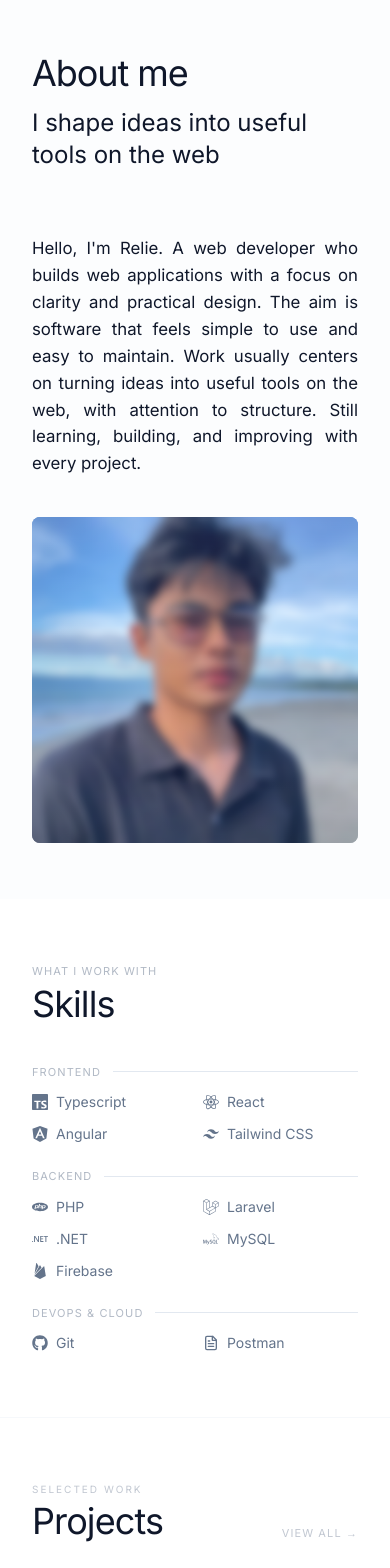
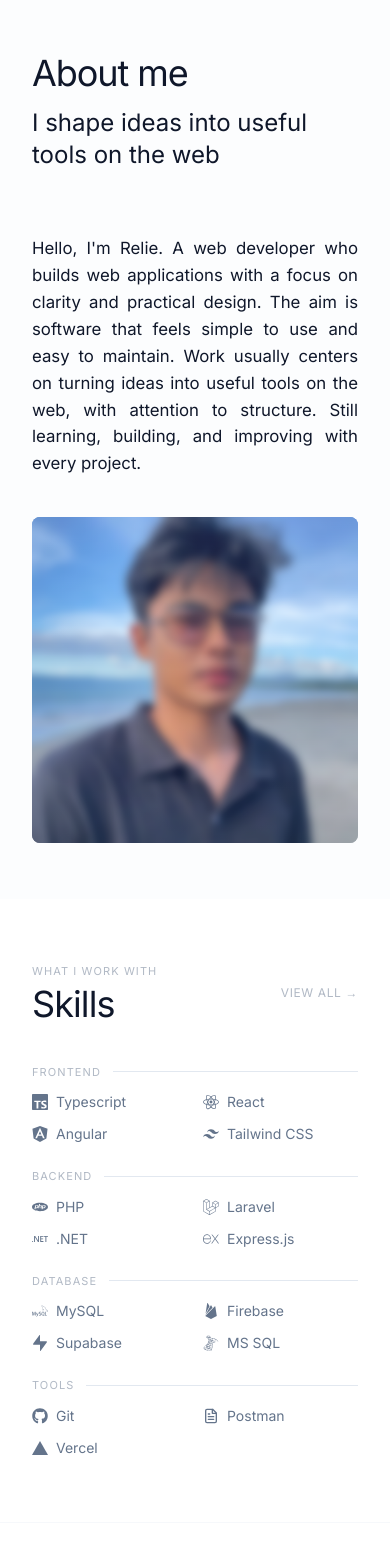
Before and after one commit to reliepalor/portfolio, a Next.js app: page / in a window 390 px wide. Shown: the top 1568 px of the page. Built offline with nearby package versions, Linux system fonts and the light colour scheme.

Commit message:
fix icons

```diff
--- a/app/(root)/page.tsx
+++ b/app/(root)/page.tsx
@@ -118,11 +118,11 @@ export default function IndexPage() {
 
       {/* ── Skills ───────────────────────────────────────────────────────── */}
       <AnimatedSection
-        className="mx-auto grid w-full max-w-[1760px] gap-10 px-8 py-16 sm:px-8 md:px-10 lg:grid-cols-[0.72fr_1.3fr] lg:items-start lg:gap-16 sm:py-20"
+        className="mx-auto grid w-full max-w-[1400px] gap-10 px-8 py-16 sm:px-8 md:px-10 lg:grid-cols-[0.72fr_1.3fr] lg:items-start lg:gap-16 sm:py-20"
         id="skills"
       >
         {/* Section label */}
-        <div className="w-full lg:pt-1">
+        <div className="flex w-full max-w-[31rem] flex-col pt-0 lg:justify-self-start lg:pt-2">
           <AnimatedText>
             <div className="flex items-center justify-between">
               <div className="space-y-1">
@@ -156,31 +156,33 @@ export default function IndexPage() {
             className="py-16 sm:py-20 border-t border-border/30"
             id="projects"
           >
-            <div className="mx-auto w-full max-w-[1920px] px-8 sm:px-8 md:px-10">
-
-              {/* Header */}
+            <div className="mx-auto w-full max-w-[1400px] px-8 sm:px-8 md:px-10">
               <AnimatedText>
-                <div className="flex items-end justify-between mb-10">
-                  <div>
-                    <p className="text-[10px] font-sans tracking-[0.2em] uppercase text-muted-foreground/40 mb-1">
+                <div className="flex w-full max-w-[31rem] flex-col pt-0 lg:justify-self-start lg:pt-2">
+                  <div className="flex items-center justify-between gap-4">
+                    <div className="space-y-1">
+                      <p className="text-[11px] font-sans text-muted-foreground/50 tracking-widest uppercase">
                         Selected work
                       </p>
-                    <h2 className="text-4xl sm:text-5xl font-normal tracking-tight">
+                      <h2 className="mt-2 text-4xl font-normal tracking-tight sm:text-5xl">
                         {pagesConfig.projects.title}
                       </h2>
                     </div>
                     <Link
                       href="/projects"
-                    className="text-[11px] font-sans tracking-widest uppercase text-muted-foreground/40 hover:text-foreground transition-colors duration-200"
+                      className="text-xs font-sans text-muted-foreground/50 transition-colors tracking-wider uppercase hover:text-foreground"
                     >
                       View all →
                     </Link>
                   </div>
-                <div className="h-px w-full bg-border/30 mb-10" />
+                </div>
               </AnimatedText>
+            </div>
 
+            <div className="mx-auto mt-10 w-full max-w-[1920px] px-8 sm:px-8 md:px-10">
               {/* Project grid — 2 cols, large preview cards */}
-              <div className="grid grid-cols-1 sm:grid-cols-2 gap-5 lg:gap-6">
+              <AnimatedText>
+                <div className="grid grid-cols-1 gap-5 sm:grid-cols-2 lg:gap-6">
                   {Projects.map((project, index) => (
                     <AnimatedSection key={project.id} delay={0.1 * (index + 1)} direction="up">
                       {(() => {
@@ -191,7 +193,7 @@ export default function IndexPage() {
                           <div className="group block transition-transform duration-200 hover:-translate-y-0.5">
                             <Link href={`/projects/${project.id}`} className="block">
                               {/* Preview area */}
-                        <div className="relative aspect-[16/10.2] rounded-md bg-[#e4e4e4] dark:bg-[#2a2a2a] overflow-hidden flex items-center justify-center p-4 sm:p-6 md:p-7">
+                              <div className="relative aspect-[16/10.2] overflow-hidden rounded-md bg-[#e4e4e4] p-4 flex items-center justify-center dark:bg-[#2a2a2a] sm:p-6 md:p-7">
                                 <div className="relative h-[72%] w-[70%]">
                                   <Image
                                     src={project.companyLogoImg}
@@ -207,10 +209,10 @@ export default function IndexPage() {
 
                               {/* Card footer — title + tag */}
                               <div className="px-0 py-3.5">
-                          <p className="text-lg sm:text-xl font-normal text-foreground leading-[1.25] mb-1">
+                                <p className="mb-1 text-lg font-normal leading-[1.25] text-foreground sm:text-xl">
                                   {project.companyName}
                                 </p>
-                          <p className="text-sm sm:text-base text-foreground/90 font-light leading-none">
+                                <p className="text-sm font-light leading-none text-foreground/90 sm:text-base">
                                   {project.type}
                                 </p>
                               </div>
@@ -235,7 +237,7 @@ export default function IndexPage() {
                     </AnimatedSection>
                   ))}
                 </div>
-
+              </AnimatedText>
             </div>
           </AnimatedSection>
 
--- a/components/common/icons.tsx
+++ b/components/common/icons.tsx
@@ -17,6 +17,7 @@ import {
   LucideProps,
   Menu,
   Play,
+  Database,
   Moon,
   MoreVertical,
   Music,
@@ -72,6 +73,8 @@ SiCsharp,
   SiTailwindcss,
   SiTwitter,
   SiTypescript,
+  SiSupabase,
+  SiMicrosoftsqlserver,
 } from "react-icons/si";
 
 export const Icons = {
@@ -135,6 +138,8 @@ csharp: SiCsharp,
   vercel: SiVercel,
   typescript: SiTypescript,
   gmail: SiGmail,
+  supabase: SiSupabase,
+  mssql: SiMicrosoftsqlserver,
   twitter: SiTwitter,
   linkedin: SiLinkedin,
   userFill: BiSolidUser,
--- a/components/common/main-nav.tsx
+++ b/components/common/main-nav.tsx
@@ -100,11 +100,17 @@ export function MainNav({ items, children }: MainNavProps) {
 
   const isItemActive = React.useCallback(
     (href: string) => {
+      const normalizedPathname = pathname.replace(/\/+$/, "") || "/";
+      const normalizedHref = href.replace(/\/+$/, "") || "/";
+
       if (href === "/") {
-        return pathname === "/";
+        return normalizedPathname === "/";
       }
 
-      return pathname.startsWith(href);
+      return (
+        normalizedPathname === normalizedHref ||
+        normalizedPathname.startsWith(`${normalizedHref}/`)
+      );
     },
     [pathname]
   );
@@ -112,12 +118,15 @@ export function MainNav({ items, children }: MainNavProps) {
   const updatePillPosition = React.useCallback(() => {
     const activeIndex = navItems.findIndex((item) => isItemActive(item.href));
 
-    if (typeof activeIndex === "number" && activeIndex >= 0) {
-      const el = itemRefs.current[activeIndex];
+    if (activeIndex < 0) {
+      setPillStyle({ left: 0, width: 0 });
+      return;
+    }
 
-      if (el) {
-        setPillStyle({ left: el.offsetLeft, width: el.offsetWidth });
-      }
+    const el = itemRefs.current[activeIndex];
+
+    if (el) {
+      setPillStyle({ left: el.offsetLeft, width: el.offsetWidth });
     }
   }, [isItemActive, navItems]);
 
--- a/components/skills/skills-card.tsx
+++ b/components/skills/skills-card.tsx
@@ -1,4 +1,8 @@
+"use client";
+
 import { skillsInterface } from "@/config/skills";
+import { motion } from "framer-motion";
+import { Icons } from "@/components/common/icons";
 
 interface SkillsCardProps {
   skills: skillsInterface[];
@@ -29,18 +33,36 @@ const getHoverColorClass = (skillName: string) => {
 
 const getGroupLabel = (skillName: string) => {
   const normalized = skillName.trim().toLowerCase();
+  const frontend = new Set([
+    "html 5",
+    "css 3",
+    "typescript",
+    "react",
+    "angular",
+    "tailwind css",
+    "javascript",
+  ]);
 
-  const frontend = new Set(["html 5", "css 3", "typescript", "react", "angular", "tailwind css"]);
-  const backend = new Set(["php", "laravel", ".net", "mysql", "firebase"]);
-  const devTools = new Set([ "git & github", "git", "vercel","postman"]);
+  const backend = new Set(["php", "laravel", ".net", "express", "express.js"]);
+
+  const database = new Set([
+    "mysql",
+    "firebase",
+    "mssql",
+    "ms sql",
+    "supabase",
+  ]);
+
+  const tools = new Set(["git & github", "git", "postman", "vercel"]);
 
   if (frontend.has(normalized)) return "Frontend";
   if (backend.has(normalized)) return "Backend";
-  if (devTools.has(normalized)) return "DevOps & Cloud";
+  if (database.has(normalized)) return "Database";
+  if (tools.has(normalized)) return "Tools";
   return "Others";
 };
 
-const groupOrder = ["Frontend", "Backend", "DevOps & Cloud", "Others"];
+const groupOrder = ["Frontend", "Backend", "Database", "Tools", "Others"];
 
 export default function SkillsCard({ skills, compactMobile = false }: SkillsCardProps) {
   const groupedSkills = groupOrder
@@ -53,8 +75,14 @@ export default function SkillsCard({ skills, compactMobile = false }: SkillsCard
   /* ── Mobile: grouped rows ── */
   const mobileView = (
     <div className="sm:hidden space-y-6">
-      {groupedSkills.map((group) => (
-        <div key={group.label}>
+      {groupedSkills.map((group, index) => (
+        <motion.div
+          key={group.label}
+          initial={{ opacity: 0, y: 8 }}
+          whileInView={{ opacity: 1, y: 0 }}
+          viewport={{ once: true, amount: 0.2 }}
+          transition={{ duration: 0.55, delay: index * 1.0, ease: "easeOut" }}
+        >
           {/* divider + label */}
           <div className="flex items-center gap-3 mb-3">
             <span className="text-[11px] tracking-widest uppercase text-muted-foreground/50 font-sans whitespace-nowrap">
@@ -63,17 +91,20 @@ export default function SkillsCard({ skills, compactMobile = false }: SkillsCard
             <div className="flex-1 h-px bg-border" />
           </div>
           <div className="grid grid-cols-2 gap-y-3 gap-x-4">
-            {group.items.map((skill) => (
+            {group.items.map((skill) => {
+              const Icon = (Icons as any)[skill.icon];
+              return (
                 <button
                   key={skill.name}
                   className={`flex items-center gap-2 text-sm text-muted-foreground transition-colors duration-200 ${getHoverColorClass(skill.name)}`}
                 >
-                <skill.icon className="h-4 w-4 shrink-0" />
+                  {Icon ? <Icon className="h-4 w-4 shrink-0" /> : null}
                   <span>{skill.name}</span>
                 </button>
-            ))}
+              );
+            })}
           </div>
-        </div>
+        </motion.div>
       ))}
     </div>
   );
@@ -81,8 +112,14 @@ export default function SkillsCard({ skills, compactMobile = false }: SkillsCard
   /* ── Desktop: two-column FAQ-style layout ── */
   const desktopView = (
     <div className="hidden sm:block w-full">
-      {groupedSkills.map((group) => (
-        <div key={group.label}>
+      {groupedSkills.map((group, index) => (
+        <motion.div
+          key={group.label}
+          initial={{ opacity: 0, y: 8 }}
+          whileInView={{ opacity: 1, y: 0 }}
+          viewport={{ once: true, amount: 0.2 }}
+          transition={{ duration: 0.6, delay: index * 1.0, ease: "easeOut" }}
+        >
           {/* top divider */}
           <div className="h-px bg-border" />
           <div className="py-5">
@@ -90,18 +127,21 @@ export default function SkillsCard({ skills, compactMobile = false }: SkillsCard
               {group.label}
             </span>
             <div className="mt-3 flex flex-wrap gap-x-8 gap-y-3">
-              {group.items.map((skill) => (
+              {group.items.map((skill) => {
+                const Icon = (Icons as any)[skill.icon];
+                return (
                   <div
                     key={skill.name}
                     className={`flex items-center gap-2 text-sm text-muted-foreground transition-colors duration-200 cursor-default ${getHoverColorClass(skill.name)}`}
                   >
-                  <skill.icon className="h-4 w-4 shrink-0" />
+                    {Icon ? <Icon className="h-4 w-4 shrink-0" /> : null}
                     <span>{skill.name}</span>
                   </div>
-              ))}
+                );
+              })}
             </div>
           </div>
-        </div>
+        </motion.div>
       ))}
       {/* bottom divider */}
       <div className="h-px bg-border" />
@@ -126,7 +166,10 @@ export default function SkillsCard({ skills, compactMobile = false }: SkillsCard
           <div
             className={`flex items-center gap-3 py-4 text-sm text-muted-foreground transition-colors duration-200 cursor-default ${getHoverColorClass(skill.name)}`}
           >
-            <skill.icon className="h-4 w-4 shrink-0 ml-[11.5rem]" />
+            {(() => {
+              const Icon = (Icons as any)[skill.icon];
+              return Icon ? <Icon className="h-4 w-4 shrink-0 ml-[11.5rem]" /> : null;
+            })()}
             <span>{skill.name}</span>
           </div>
           <div className="h-px bg-border" />
--- a/config/skills.ts
+++ b/config/skills.ts
@@ -1,10 +1,10 @@
-import { Icons } from "../components/common/icons";
+// Use icon keys (strings) instead of importing components here
 
 export interface skillsInterface {
   name: string;
   description: string;
   rating: number;
-  icon: any;
+  icon: string;
 }
 
 export const skillsUnsorted: skillsInterface[] = [
@@ -14,34 +14,34 @@ export const skillsUnsorted: skillsInterface[] = [
     description:
       "Create interactive and dynamic web experiences with the versatile scripting language.",
     rating: 5,
-    icon: Icons.typescript,
+    icon: "typescript",
   },
   {
     name: "React",
     description:
       "Craft interactive user interfaces using components, state, props, and virtual DOM.",
     rating: 5,
-    icon: Icons.react,
+    icon: "react",
   },
   {
     name: "Angular",
     description: "",
     rating: 5,
-    icon: Icons.angular,
+    icon: "angular",
   },
   {
     name: "Tailwind CSS",
     description:
       "Design beautiful, modern websites faster with a utility-first CSS framework.",
     rating: 5,
-    icon: Icons.tailwindcss,
+    icon: "tailwindcss",
   },
   {
     name: "PHP",
     description:
       "Server-side scripting language widely used for building dynamic web applications.",
     rating: 5,
-    icon: Icons.php,
+    icon: "php",
   },
 
     {
@@ -49,7 +49,7 @@ export const skillsUnsorted: skillsInterface[] = [
     description:
       "A PHP framework for building modern web applications with clean and elegant syntax.",
     rating: 5,
-    icon: Icons.laravel,
+    icon: "laravel",
   },
 
   {
@@ -57,21 +57,21 @@ export const skillsUnsorted: skillsInterface[] = [
     description:
       "Cross-platform framework for building native desktop and mobile apps using .NET.",
     rating: 5,
-    icon: Icons.dotnet,
+    icon: "dotnet",
   },
   {
     name: "MySQL",
     description:
       "Manage and organize relational databases efficiently for data-driven applications.",
     rating: 5,
-    icon: Icons.mysql,
+    icon: "mysql",
   },
   {
     name: "Firebase",
     description:
       "Google's platform for building web and mobile apps with authentication, database, and hosting.",
     rating: 5,
-    icon: Icons.firebase,
+    icon: "firebase",
   },
 
     {
@@ -79,15 +79,39 @@ export const skillsUnsorted: skillsInterface[] = [
     description:
       "Version control system and platform for managing code repositories and collaboration.",
     rating: 4,
-    icon: Icons.gitHub,
+    icon: "gitHub",
   },
       {
     name: "Postman",
     description:
       "Version control system and platform for managing code repositories and collaboration.",
     rating: 4,
-    icon: Icons.post,
+    icon: "post",
   },
+    {
+      name: "Vercel",
+      description: "Platform for frontend hosting and edge functions.",
+      rating: 4,
+      icon: "vercel",
+    },
+    {
+      name: "Supabase",
+      description: "An open-source Firebase alternative — Postgres, Auth, and realtime.",
+      rating: 4,
+      icon: "supabase",
+    },
+    {
+      name: "MS SQL",
+      description: "Microsoft SQL Server — relational database system.",
+      rating: 4,
+      icon: "mssql",
+    },
+    {
+      name: "Express.js",
+      description: "Fast, unopinionated, minimalist web framework for Node.js.",
+      rating: 5,
+      icon: "express",
+    },
 
 ];
 
```
Lines whose indentation alone changed are shown as unchanged.
